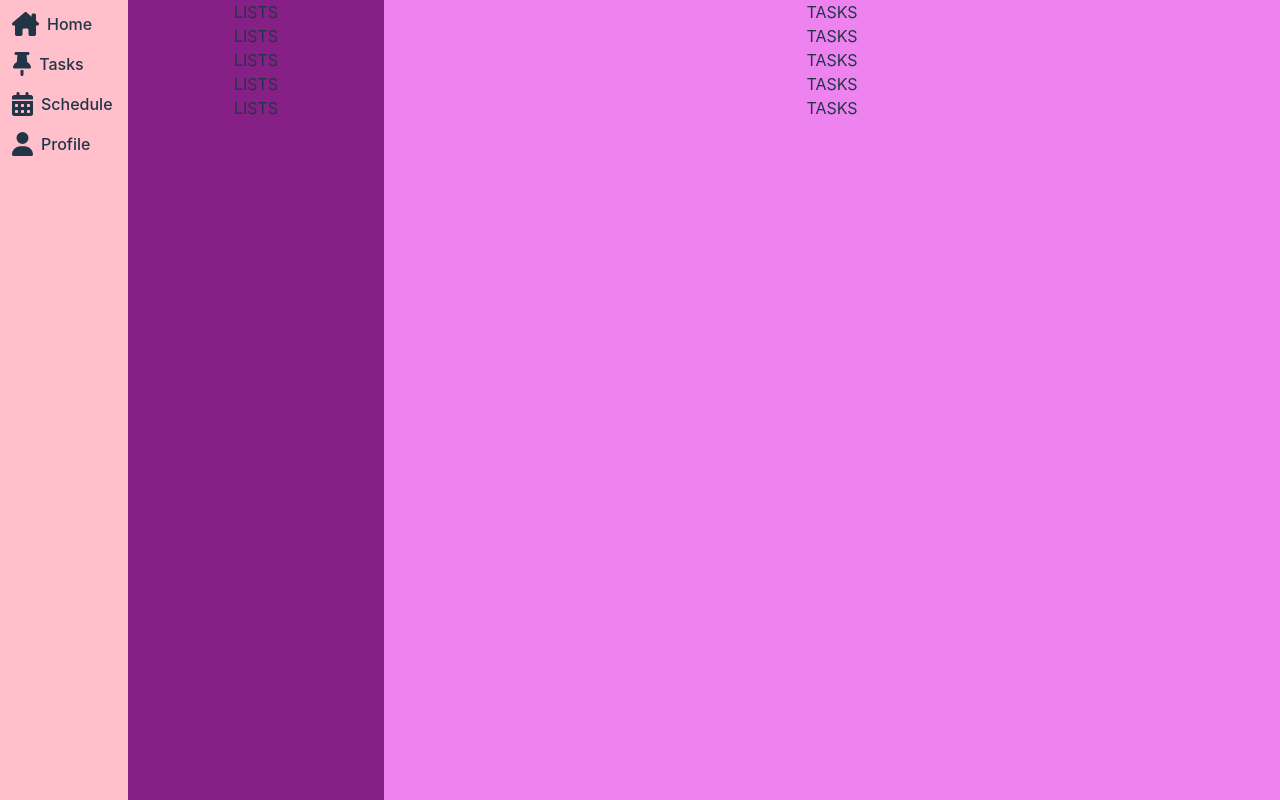
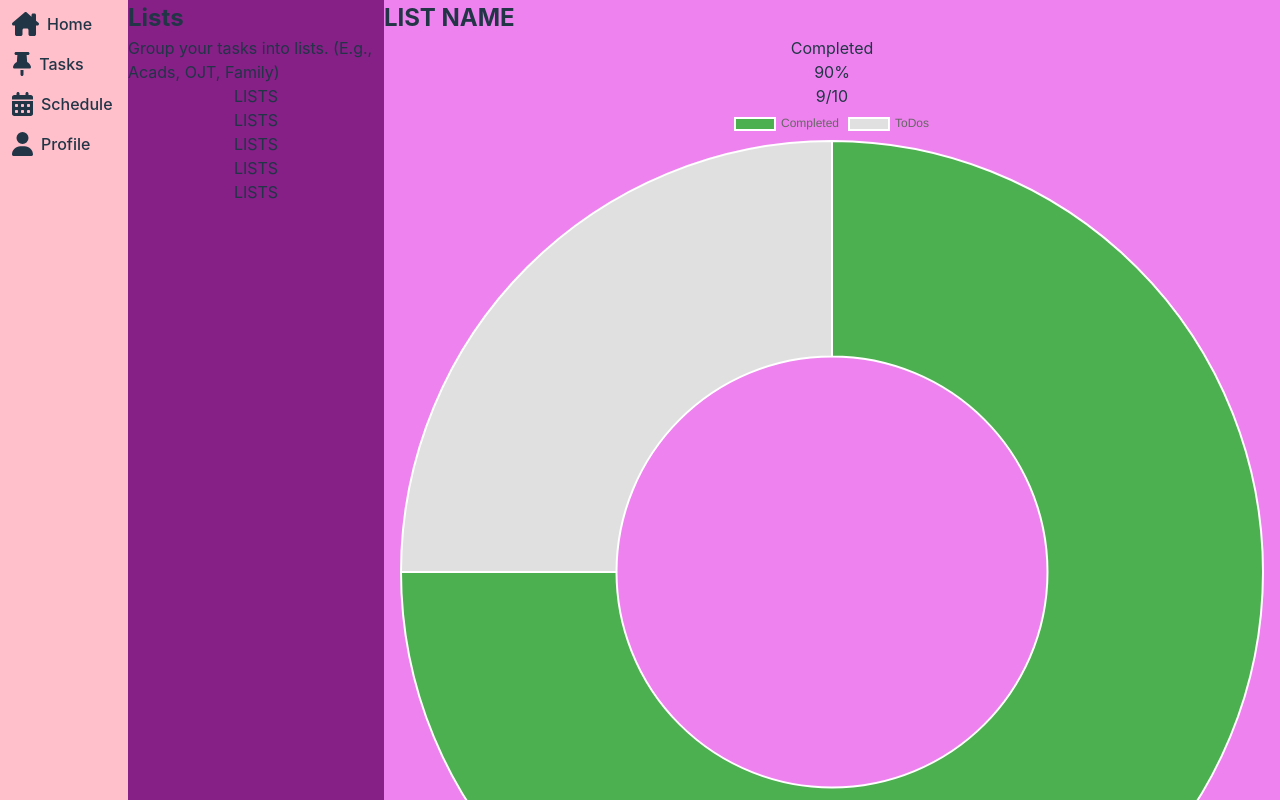
Before and after one commit to SiegfredLorelle/lexmeet-todo, a React (Vite) app: page /tasks in a window 1280 px wide. Shown: the top 800 px of the page. Built offline with nearby package versions, Linux system fonts and the light colour scheme.

Commit message:
Create Task Summary component

```diff
--- a/package.json
+++ b/package.json
@@ -15,7 +15,9 @@
     "@fortawesome/free-regular-svg-icons": "^6.6.0",
     "@fortawesome/free-solid-svg-icons": "^6.6.0",
     "@fortawesome/react-fontawesome": "^0.2.2",
+    "chart.js": "^4.4.3",
     "react": "^18.3.1",
+    "react-chartjs-2": "^5.2.0",
     "react-dom": "^18.3.1",
     "react-router-dom": "^6.26.0",
     "sass": "^1.77.8"
--- a/src/assets/styles/tasks.scss
+++ b/src/assets/styles/tasks.scss
@@ -1,9 +1,14 @@
 .tasks-section.lists {
-    width: 20vw;
-    background-color: rgb(134, 31, 134);
+  width: 20vw;
+  background-color: rgb(134, 31, 134);
 }
 
 .tasks-section.tasks {
     width: 70vw;
     background-color: violet;
 }
+
+.tasks-section > hgroup > *,
+.tasks-section > h2 {
+  text-align: start;
+}
--- /dev/null
+++ b/src/components/TaskSummary.jsx
@@ -0,0 +1,45 @@
+import { Doughnut } from 'react-chartjs-2';
+import { Chart as ChartJS, ArcElement, Tooltip, Legend } from 'chart.js';
+
+ChartJS.register(ArcElement, Tooltip, Legend);
+
+const TaskSummary = ({numCompleted, totalTasks}) => {
+  const percentageCompleted = numCompleted / totalTasks * 100
+  const numIncomplete =  totalTasks - numCompleted
+
+  const doughnutData = {
+    labels: [
+      "Completed",
+      "ToDos"
+    ],
+    datasets: [
+      {
+        label: "Task Summary",
+        data: [
+          numCompleted,
+          numIncomplete
+        ],
+        backgroundColor: [
+          '#4caf50',
+          '#e0e0e0'
+        ],
+
+      }
+    ]
+  }
+
+  return (
+    <>
+      <div className="tasks-summary-container">
+        <div>
+          <p>Completed</p>
+          <p>90%</p>
+          <p>9/10</p>
+        </div>
+        <Doughnut data={doughnutData} />
+      </div>
+    </>
+  )
+}
+
+export default TaskSummary
--- a/src/pages/Tasks.jsx
+++ b/src/pages/Tasks.jsx
@@ -1,3 +1,5 @@
+import TaskSummary from "../components/TaskSummary";
+
 const Tasks = () => {
     return (
         <>
@@ -7,12 +9,15 @@ const Tasks = () => {
     )
 }
 
-
 const ListsSection = () => {
   return (
     <>
       <section className="tasks-section lists">
-      <ul>
+        <hgroup>
+          <h2>Lists</h2>
+          <p>Group your tasks into lists. (E.g., Acads, OJT, Family)</p>
+        </hgroup>
+        <ul>
           <li>LISTS</li>
           <li>LISTS</li>
           <li>LISTS</li>
@@ -28,6 +33,8 @@ const TasksSection = () => {
   return (
     <>
       <section className="tasks-section tasks">
+        <h2>LIST NAME</h2>
+        <TaskSummary numCompleted={3} totalTasks={4} />
         <ul>
           <li>TASKS</li>
           <li>TASKS</li>
@@ -40,4 +47,6 @@ const TasksSection = () => {
   )
 }
 
+
+
 export default Tasks
```
Also changed, not shown: 1 other file (tests, documents, lock files or other folders).
